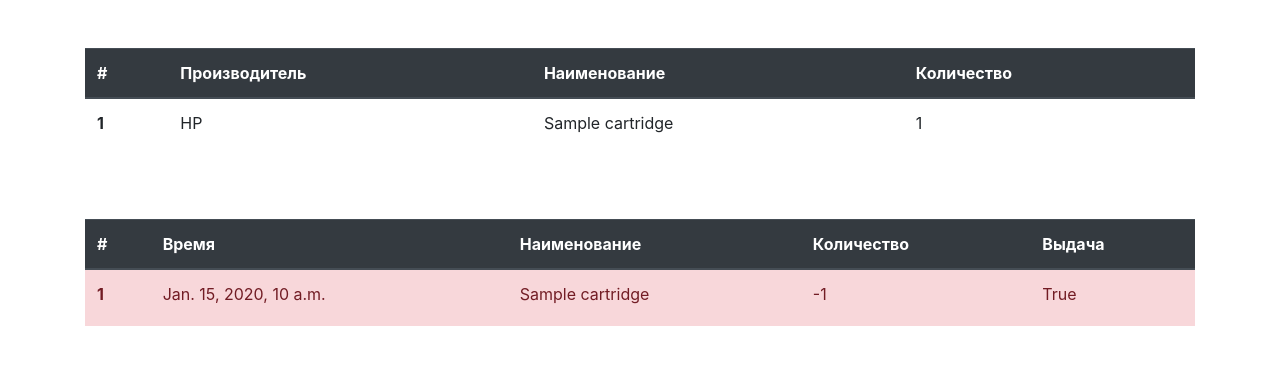
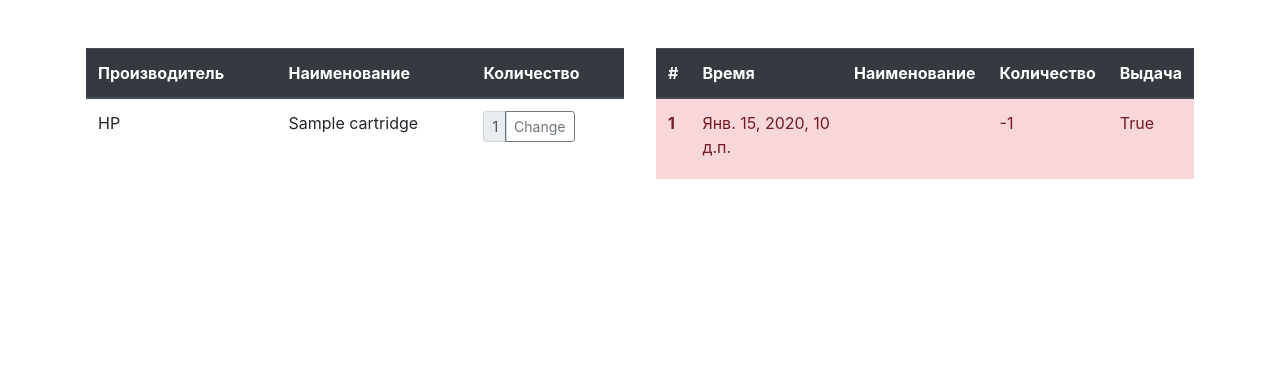
Before and after one commit to mkayander/cartridge-management, a Django app: template main/templates/MainPage.html in a window 1280 px wide. Shown: the part 56-421 px from the top of the page. Run offline with Django 3.2, Linux system fonts and the light colour scheme; tables that the repository leaves empty hold one stand-in row (values such as "Sample post"); the template is opened without the code that fills it: values that come from a table or form of the project are taken from there, most other values are stand-ins (such as "Sample title", 1, 10 or a date in 2020); some libraries are stand-ins or nearby versions.

Commit message:
More work on HTML templates

```diff
--- a/api/urls.py
+++ b/api/urls.py
@@ -1,9 +1,10 @@
-from api.views import CartridgeViewSet
+from api.views import CartridgeViewSet, SupplyViewSet
 from django.urls import path, include
 from rest_framework import routers
 
 router = routers.DefaultRouter()
 router.register('cartridges', CartridgeViewSet)
+router.register('supplies', SupplyViewSet)
 
 urlpatterns = [
     path('', include(router.urls)),
--- a/cartridge/settings.py
+++ b/cartridge/settings.py
@@ -117,7 +117,7 @@ AUTH_PASSWORD_VALIDATORS = [
 # Internationalization
 # https://docs.djangoproject.com/en/3.0/topics/i18n/
 
-LANGUAGE_CODE = 'en-us'
+LANGUAGE_CODE = 'ru-RU'
 
 TIME_ZONE = 'UTC'
 
--- a/main/choices.py
+++ b/main/choices.py
@@ -3,3 +3,8 @@ MANUFACTURER_CHOICES = (
     ("Kyocera", "Kyocera"),
     ("Samsung", "Samsung")
 )
+
+SUPPLY_TYPE_BOOLEAN = (
+    (True, "Выдача"),
+    (False, "Поступление")
+)
--- a/main/models.py
+++ b/main/models.py
@@ -3,19 +3,23 @@ from main import choices
 
 
 class Cartridge(models.Model):
-    manufacturer = models.CharField(max_length=30, choices=choices.MANUFACTURER_CHOICES, default="HP")
-    name = models.CharField(max_length=30)
-    count = models.PositiveIntegerField()
+    manufacturer = models.CharField(max_length=30, choices=choices.MANUFACTURER_CHOICES, default="HP",
+                                    verbose_name="Производитель")
+    name = models.CharField(max_length=30, unique=True, primary_key=True, verbose_name="Название картриджа",
+                            help_text="Наименование картриджа должно быть уникальным",
+                            db_column="cartridge_name")
+    count = models.PositiveIntegerField(verbose_name="Количество")
 
     def __str__(self):
-        return self.name
+        return f'{self.manufacturer} {self.name}'
 
 
 class Supply(models.Model):
-    out = models.BooleanField(default=True)
-    cartridge = models.ForeignKey(Cartridge, related_name="supplies", on_delete=models.CASCADE)
+    out = models.BooleanField(choices=choices.SUPPLY_TYPE_BOOLEAN, default=True, verbose_name="Тип передвижения")
+    cartridge = models.ForeignKey(Cartridge, related_name="supplies", on_delete=models.CASCADE,
+                                  verbose_name="Тип картриджа")
     date = models.DateTimeField(auto_now=True)
-    count = models.PositiveIntegerField()
+    count = models.PositiveIntegerField(verbose_name="Количество")
 
     def __str__(self):
         return str(self.date)
--- a/main/static/js/main.js
+++ b/main/static/js/main.js
@@ -4,8 +4,22 @@ window.onload = function () {
     const select1 = document.getElementById('cartridges_select');
 
     const data = django_data;
-    console.log(data);
+    // console.log(data);
     // console.log(cartCount, cartData, select1);
+
+
+    for (let de in data) {
+        console.log(de);
+        var btnCardCount = document.getElementById("btnCardCount" + de["count"]);
+        console.log(btnCardCount);
+    }
+
+    btnCardCount.onclick = function () {
+        let spanChange = document.getElementById("span" + data["count"]);
+        console.log(data["count"]);
+        console.log(spanChange);
+        spanChange.style.display = "none";
+    };
 
     function setupView() {
         const cartridge = data[select1.value];
--- a/main/templates/MainPage.html
+++ b/main/templates/MainPage.html
@@ -40,11 +40,12 @@
 {#        </div>#}
 {#    </div>#}
 {#</div>#}
-<div class="container pt-5">
-    <table class="table">
+<div class="container-xl pt-5">
+    <div class="row">
+        <table class="table col-xl mx-3">
             <thead class="thead-dark">
             <tr>
-            <th scope="col">#</th>
+                {#            <th scope="col">#</th>#}
                 <th scope="col">Производитель</th>
                 <th scope="col">Наименование</th>
                 <th scope="col">Количество</th>
@@ -53,18 +54,31 @@
             <tbody>
             {% for cartridge in cartridges %}
                 <tr>
-                <th scope="row">{{ cartridge.id }}</th>
+                    {#                <th scope="row">{{ cartridge.id }}</th>#}
                     <td><label id="{{ cartridge.manufacturer }}">{{ cartridge.manufacturer }}</label></td>
                     <td><label id="{{ cartridge.name }}">{{ cartridge.name }}</label></td>
-                <td><label id="{{ cartridge.count }}">{{ cartridge.count }}</label></td>
+                    <td>
+                        <div class="input-group input-group-sm mb-3">
+                            <div class="input-group-prepend">
+                                        <span class="input-group-text"
+                                              id="span{{ cartridge.count }}">{{ cartridge.count }}</span>
+                            </div>
+                            <input type="text" class="" style="width:30px; display: none;"
+                                   placeholder="{{ cartridge.count }}" aria-label="Sizing example input"
+                                   aria-describedby="inputGroup-sizing-sm">
+                            <div class="input-group-append">
+                                <button id="btnCardCount{{ cartridge.count }}"
+                                        class="btn btn-outline-secondary"
+                                        type="button">Change
+                                </button>
+                            </div>
+                        </div>
+                    </td>
                 </tr>
             {% endfor %}
             </tbody>
         </table>
-</div>
-
-<div class="container pt-5">
-    <table class="table">
+        <table class="table col-xl mx-3">
             <thead class="thead-dark">
             <tr>
                 <th scope="col">#</th>
@@ -97,6 +111,7 @@
             </tbody>
         </table>
     </div>
+</div>
 </body>
 
 </html>
--- a/main/views.py
+++ b/main/views.py
@@ -9,7 +9,7 @@ def view(request):
     supply = Supply.objects.all().order_by("-date")
     data = {}
     for obj in Cartridge.objects.all().values():
-        data[obj["id"]] = obj
+        data[obj["name"]] = obj
     cartridges_json = simplejson.dumps(data)
     return render(request, "MainPage.html", {
         "cartridges": cartridges,
```
Also changed, not shown: api/views.py (+7 -2 lines), main/templates/CartridgesCard.html (added, +10 -0 lines), main/migrations/0001_initial.py, main/migrations/0002_auto_20200508_1345.py (deleted), main/migrations/0002_auto_20200512_1515.py (added), main/migrations/0003_auto_20200508_1519.py (deleted), main/migrations/0004_auto_20200511_2138.py (deleted). Lines whose indentation alone changed are shown as unchanged.
